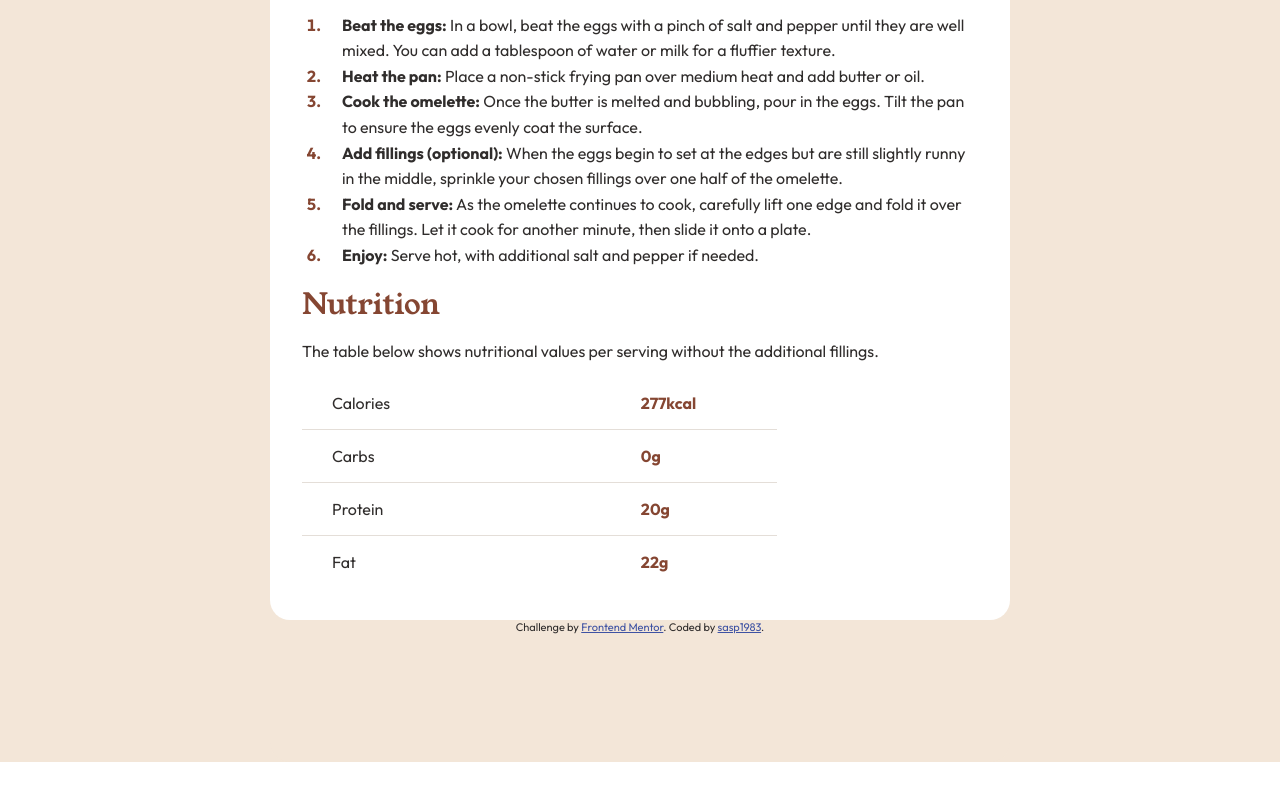
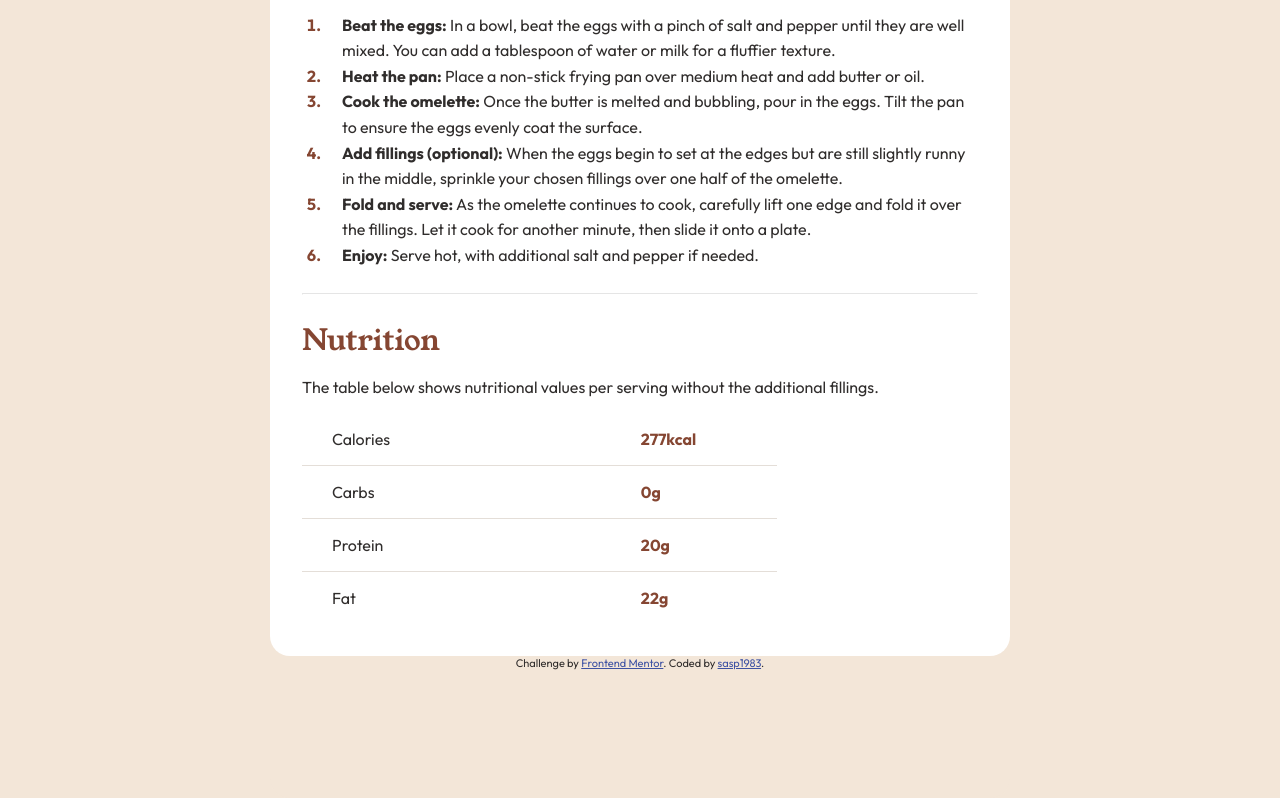
Before and after one commit to sasp1983/recipe-main-desktop, a plain HTML site: page index.html in a window 1280 px wide. Shown: the part 1135-1933 px from the top of the page. Before the commit the page ends 1897 px from the top, so only its background shows below. Drawn offline with Linux system fonts and the light colour scheme.

Commit message:
Update index.html

```diff
--- a/index.html
+++ b/index.html
@@ -85,6 +85,9 @@
           </li>
           <li><strong>Enjoy:</strong> Serve hot, with additional salt and pepper if needed.</li>
         </ol>
+
+        <hr class="hr-line">
+
         <div class="list-header">Nutrition</div>
         <div class="nutrition">
           <p>The table below shows nutritional values per serving without the additional fillings.</p>
```
